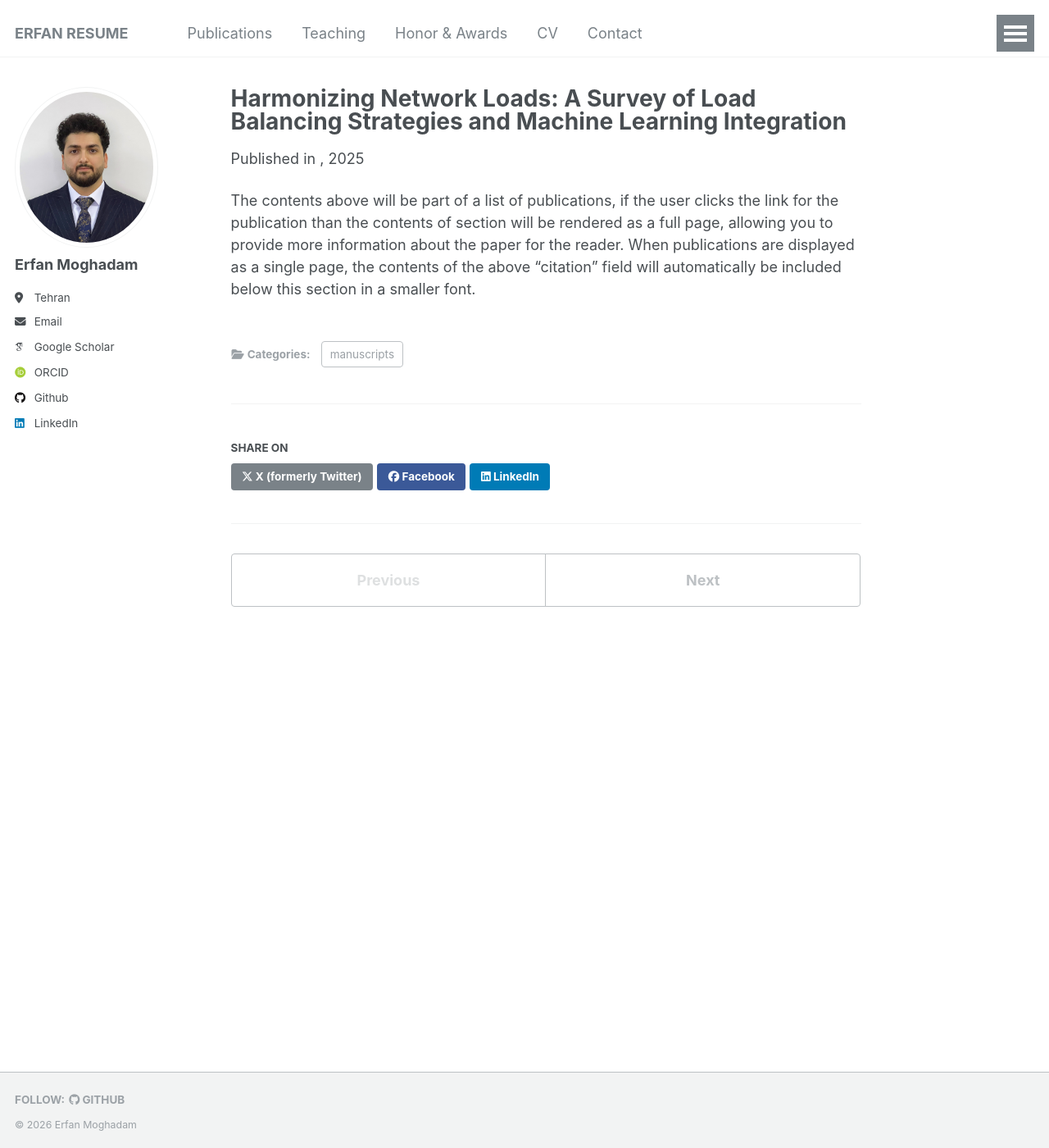
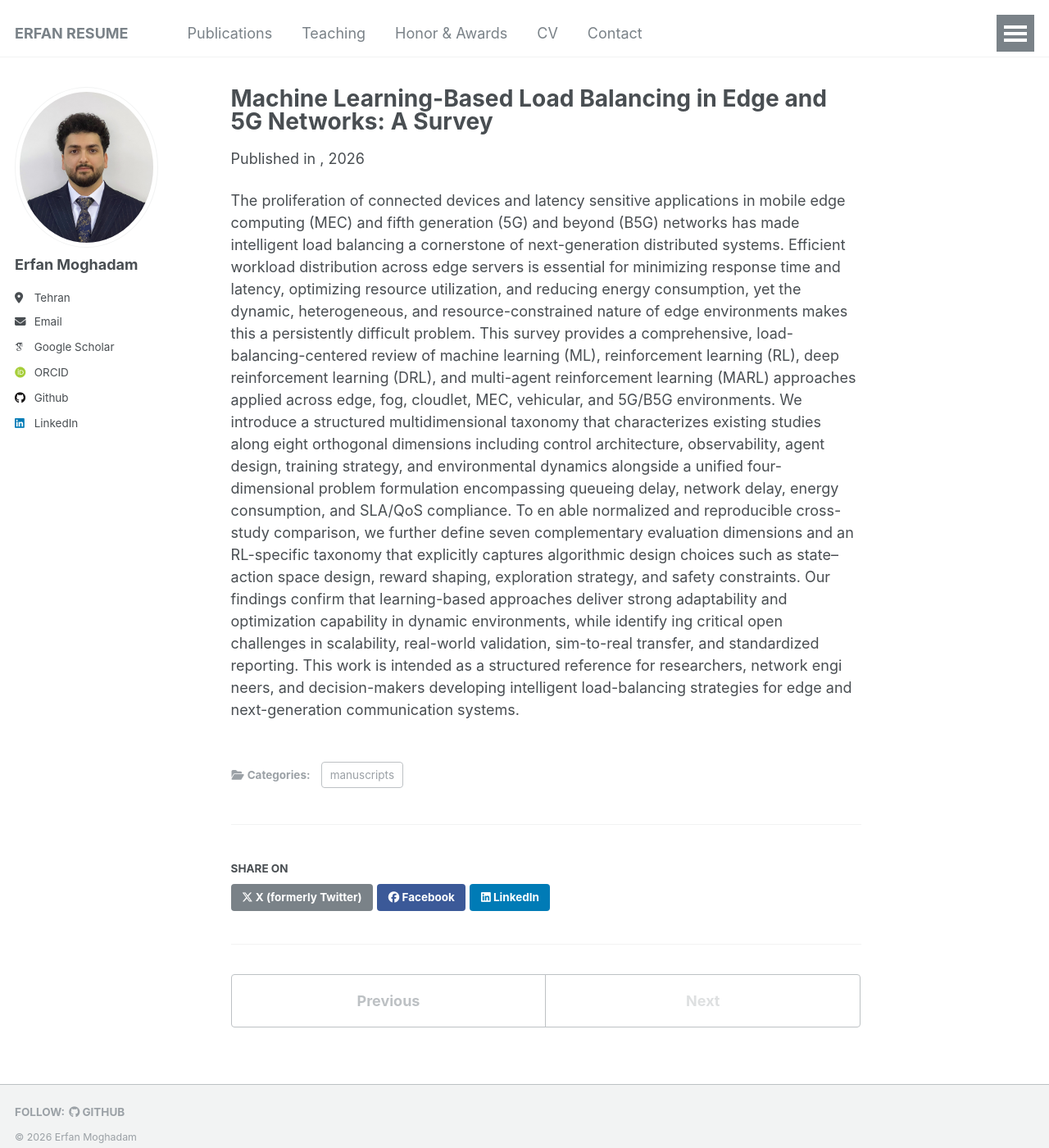
Before and after one commit to erfanresume/erfanresume.github.io, a Jekyll site: the page built from _publications/2025-01-15-paper-title-number-1.md, in a window 1280 px wide and 1400 px high. Shown: the whole window at 82% size. Built offline with Jekyll 4.4.1, drawn with Linux system fonts in a browser that asks for light colours; some web fonts are replaced.

Commit message:
Update 2025-01-15-paper-title-number-1.md

```diff
--- a/_publications/2025-01-15-paper-title-number-1.md
+++ b/_publications/2025-01-15-paper-title-number-1.md
@@ -1,13 +1,44 @@
 ---
-title: "Harmonizing Network Loads: A Survey of Load Balancing Strategies and Machine Learning Integration"
+title: "Machine Learning-Based Load Balancing in Edge and 5G Networks: A Survey"
 collection: publications
 category: manuscripts
 permalink: /publication/2025-01-15-paper-title-number-1
 excerpt: 'Under Review.'
-date: 2025-01-15
+date: 2026-06-10
 venue: ''
 # paperurl: 'http://academicpages.github.io/files/paper3.pdf'
 # citation: 'Your Name, You. (2024). &quot;Paper Title Number 3.&quot; <i>GitHub Journal of Bugs</i>. 1(3).'
 ---
 
-The contents above will be part of a list of publications, if the user clicks the link for the publication than the contents of section will be rendered as a full page, allowing you to provide more information about the paper for the reader. When publications are displayed as a single page, the contents of the above "citation" field will automatically be included below this section in a smaller font.
+The proliferation of connected devices and latency
+sensitive applications in mobile edge computing (MEC) and fifth
+generation (5G) and beyond (B5G) networks has made intelligent
+load balancing a cornerstone of next-generation distributed
+systems. Efficient workload distribution across edge servers is
+essential for minimizing response time and latency, optimizing
+resource utilization, and reducing energy consumption, yet the
+dynamic, heterogeneous, and resource-constrained nature of edge
+environments makes this a persistently difficult problem. This
+survey provides a comprehensive, load-balancing-centered review
+of machine learning (ML), reinforcement learning (RL), deep
+reinforcement learning (DRL), and multi-agent reinforcement
+learning (MARL) approaches applied across edge, fog, cloudlet,
+MEC, vehicular, and 5G/B5G environments. We introduce a
+structured multidimensional taxonomy that characterizes existing
+studies along eight orthogonal dimensions including control
+architecture, observability, agent design, training strategy, and
+environmental dynamics alongside a unified four-dimensional
+problem formulation encompassing queueing delay, network
+delay, energy consumption, and SLA/QoS compliance. To en
+able normalized and reproducible cross-study comparison, we
+further define seven complementary evaluation dimensions and
+an RL-specific taxonomy that explicitly captures algorithmic
+design choices such as state–action space design, reward shaping,
+exploration strategy, and safety constraints. Our findings confirm
+that learning-based approaches deliver strong adaptability and
+optimization capability in dynamic environments, while identify
+ing critical open challenges in scalability, real-world validation,
+sim-to-real transfer, and standardized reporting. This work is
+intended as a structured reference for researchers, network engi
+neers, and decision-makers developing intelligent load-balancing
+strategies for edge and next-generation communication systems.
```
